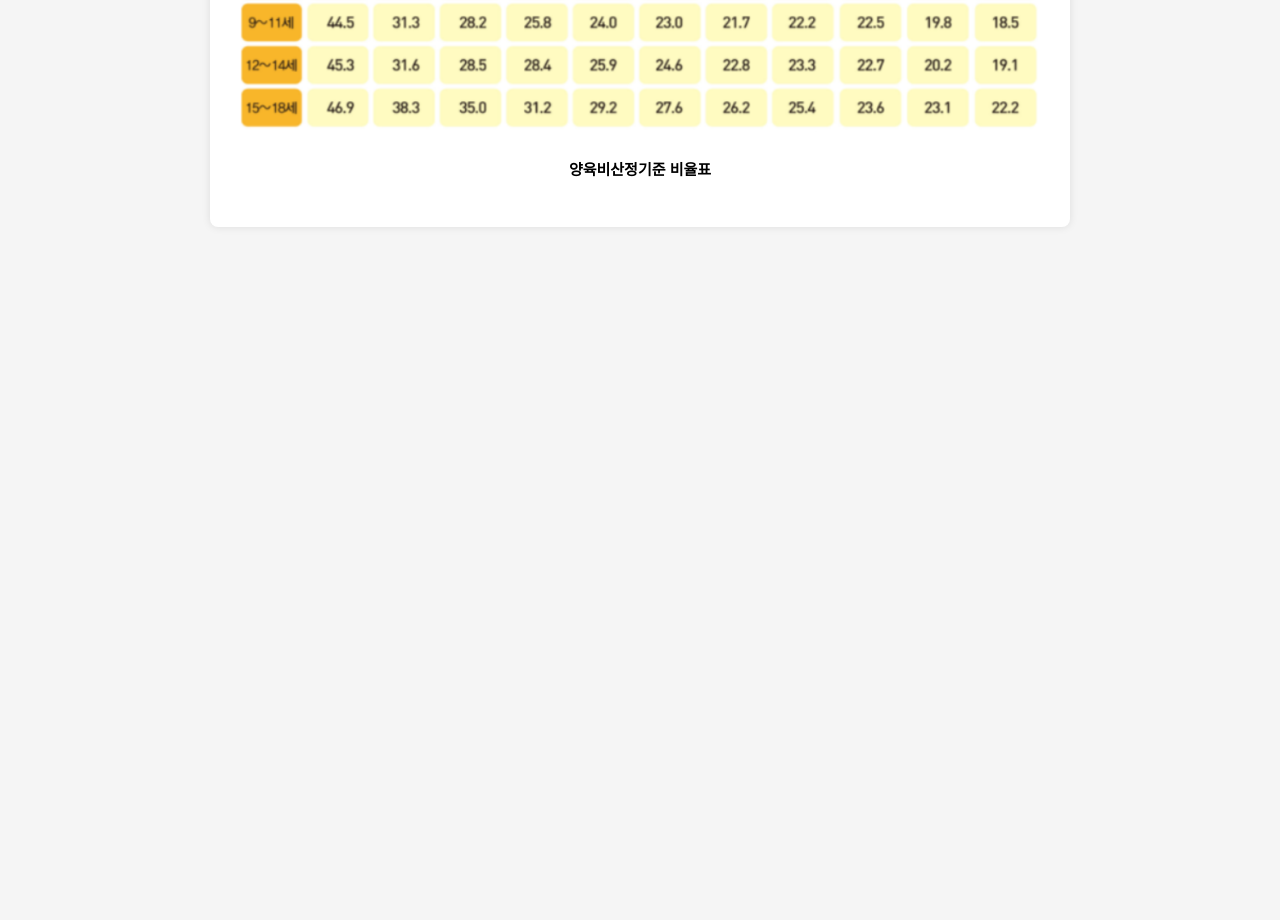
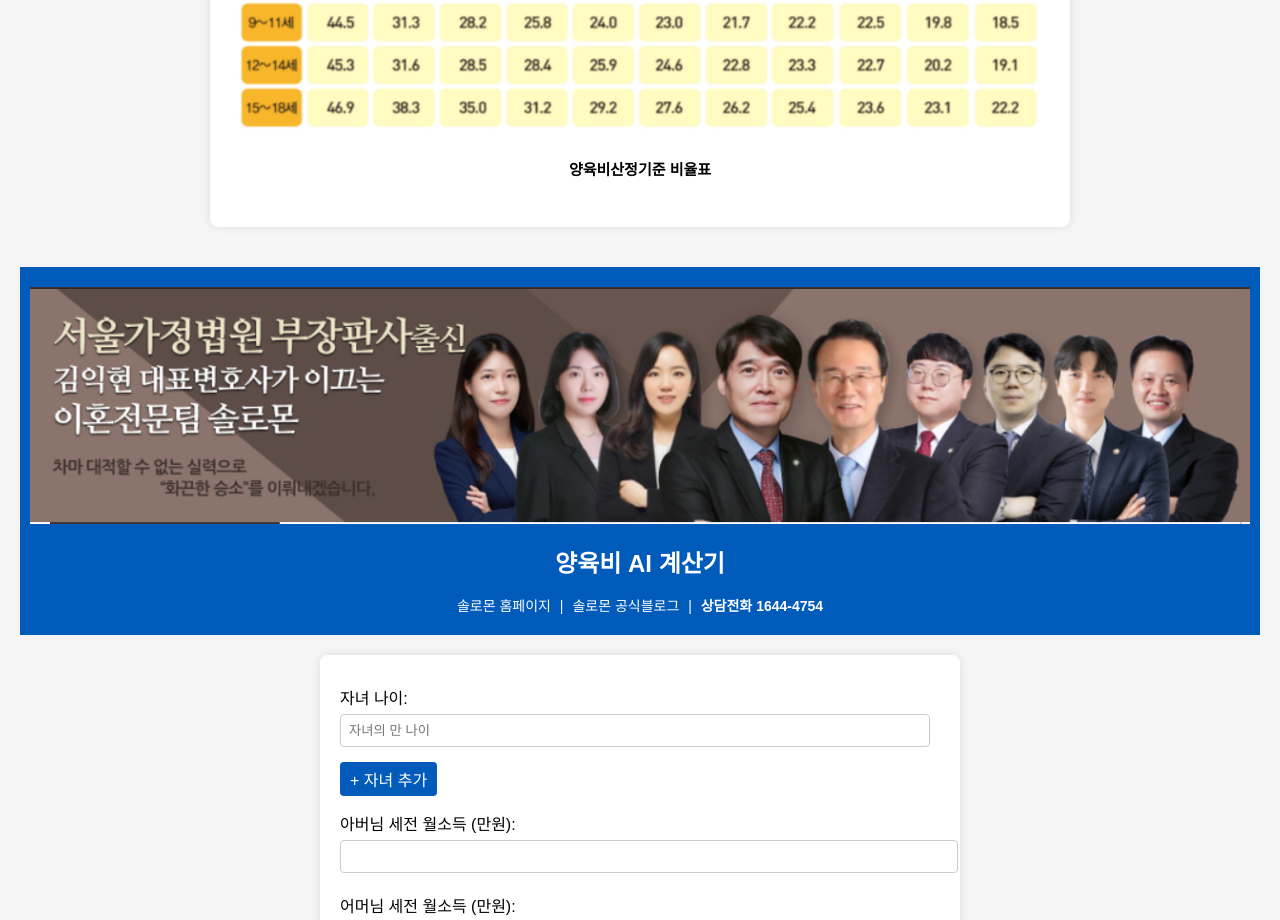
Before and after one commit to pjy5009/yangyukbot, a website: page public/logic.html in a window 1280 px wide. Shown: the part 1824-2744 px from the top of the page. Before the commit the page ends 2111 px from the top, so only its background shows below. Drawn offline with Linux system fonts and the light colour scheme.

Commit message:
🔄 Revert to stable morning version of April 10

```diff
--- a/public/logic.html
+++ b/public/logic.html
@@ -2,7 +2,7 @@
 <html lang="ko">
 <head>
   <meta charset="UTF-8" />
-  <meta name="viewport" content="width=device-width, initial-scale=1.0"/>
+  <meta name="viewport" content="width=device-width, initial-scale=1.0" />
   <title>양육비 계산기 - 로펌 서휘 이혼전문팀 솔로몬</title>
   <style>
     body {
@@ -128,15 +128,19 @@
     .child-age-input input::placeholder {
       color: #888;
     }
-    .logic-description {
-      display: none;
+    iframe {
+      display: block;
+      width: 100%;
+      height: 800px;
+      border: none;
+      margin-top: 40px;
     }
   </style>
 </head>
 <body>
   <header>
-    <img src="/desk-logo.png" class="desktop-logo" alt="로고"/>
-    <img src="/mobile-logo.png" class="mobile-logo" alt="모바일 로고"/>
+    <img src="/desk-logo.png" class="desktop-logo" alt="로고" />
+    <img src="/mobile-logo.png" class="mobile-logo" alt="모바일 로고" />
     <h1>양육비 AI 계산기</h1>
     <div class="contact-info">
       <a href="https://www.lawsolomon.com/">솔로몬 홈페이지</a> |
@@ -167,6 +171,7 @@
       <img src="/table-rate.png" alt="양육비산정기준 비율표" style="width:100%;">
       <p>양육비산정기준 비율표</p>
     </div>
+    <iframe src="/logic.html"></iframe>
   </main>
   <script>
     function addChildAge() {
```
